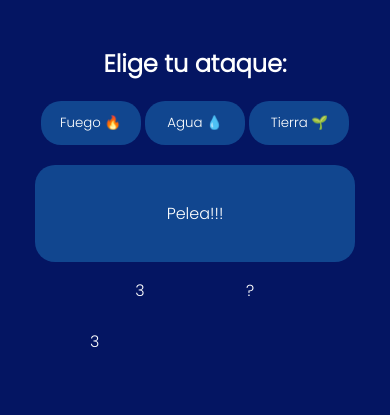
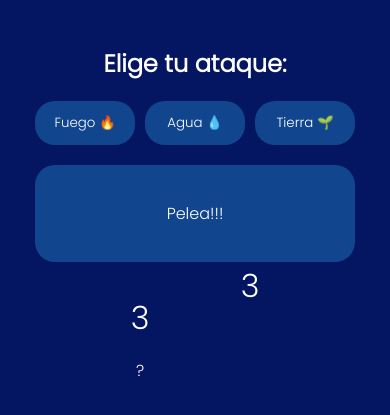
Before and after one commit to Misael-GC/Pokemon, a website: page index.html in a window 390 px wide. Both pictures are taken after a click on the button "Seleccionar". Shown: the part 83-498 px from the top of the page. Drawn offline with nearby package versions, Linux system fonts and the light colour scheme; no server answers.

Commit message:
media querys

```diff
--- a/index.html
+++ b/index.html
@@ -73,7 +73,7 @@
       <h1 class="titulo">MOKEPON! <i class="fa-solid fa-gamepad"></i></h1>
       <h2 class="subtitulo">Elige tu ataque:</h2>
 
-      <div>
+      <div class="tarjetas-ataques">
         <button id="boton-fuego" class="boton-de-ataque">Fuego 🔥</button>
         <button id="boton-agua" class="boton-de-ataque">Agua 💧</button>
         <button id="boton-tierra" class="boton-de-ataque">Tierra 🌱</button>
@@ -86,14 +86,14 @@
           </section>
         </div>
 <!-- other -->
-      <div>
-        <div class="ataques">
+<div class="ataques">
+        <div class="ataques-jugador">
           <p id="vidas-jugador">3</p>
           <p id="mascota-jugador"> ? </p>
           <div id="ataques-del-jugador"></div>
         </div>
 
-        <div>
+        <div class="ataques-enemigo">
           <span id="vidas-enemigo">3</span>
           <p id="mascota-enemigo"></p>
           <div id="ataques-del-enemigo"></div>
--- a/style.css
+++ b/style.css
@@ -58,7 +58,7 @@ body{
     font-size: 20px;
 }
 
-.tarjetas{
+.tarjetas, .tarjetas-ataques{
     display: flex;
     gap: 10px;
 }
@@ -183,5 +183,23 @@ input{
     display: grid;
     grid-template-columns: 100px 100px;
     gap: 10px;
-    justify-items: center
+    color: white;
 }
+
+#vidas-jugador, #vidas-enemigo {
+    font-size: 32px;
+    margin-bottom: 0;
+  }
+
+  .ataques-jugador,
+  .ataques-enemigo{
+    display: flex;
+    flex-direction: column;
+    align-items: center;
+  }
+
+@media (max-width: 360px) {
+    .tarjetas, .tarjetas-ataques{
+        flex-direction: column;
+    }
+}
```
